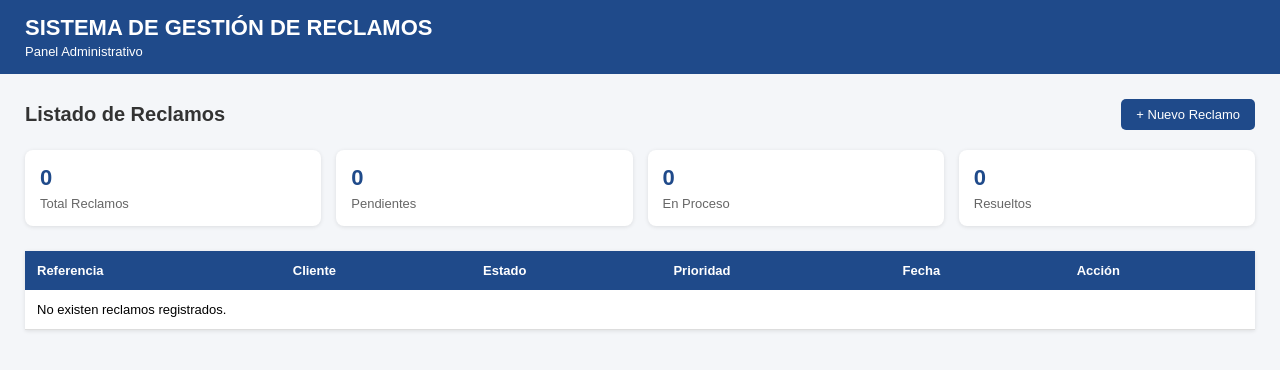
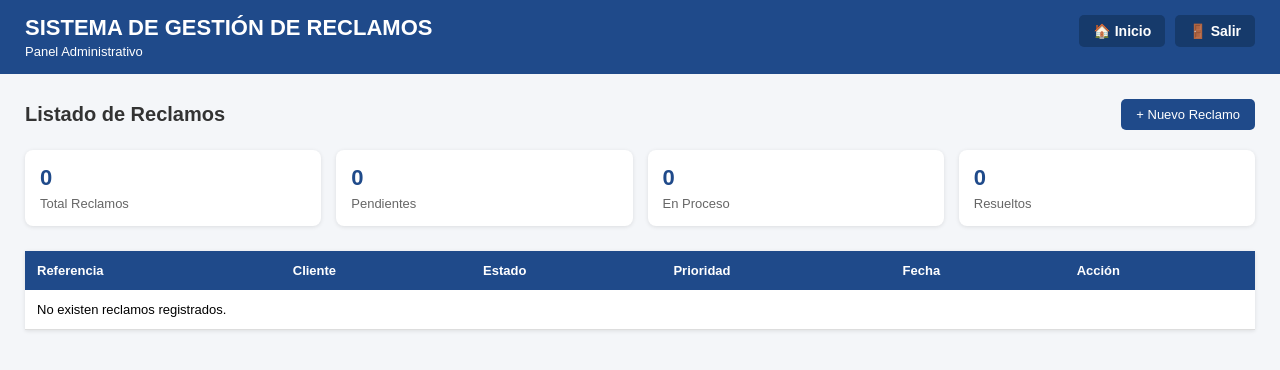
Before and after one commit to Ana2026O/sistema-reclamos, a Django app: page /panel_control/ in a window 1280 px wide. Shown: the top 370 px of the page. Run offline with Django 5.2, Linux system fonts and the light colour scheme; data that the repository does not hold is empty.

Commit message:
se agregaron botones para finalizar los flujos de navegacion

```diff
--- a/reclamos/templates/reclamos/panel_control.html
+++ b/reclamos/templates/reclamos/panel_control.html
@@ -33,6 +33,8 @@
             font-size:13px;
             margin-top:3px;
         }
+
+
 
         .contenedor{
             padding:25px;
@@ -131,16 +133,54 @@
         .ver{
             background:#1f4a8a;
         }
+        .acciones{
+    position:absolute;
+    top:15px;
+    right:25px;   /* antes decía left */
+    display:flex;
+    gap:10px;
+
+.btn-nav{
+    text-decoration:none;
+    color:white;      /* texto blanco */
+    background:#163a6b;
+    padding:8px 14px;
+    border-radius:5px;
+    font-size:14px;
+    font-weight:bold;
+}
+.btn-nav:hover{
+    background:white;
+    color:#1f4a8a;
+    border:1px solid white;
+    transition:0.3s;
+}
+
+.salir:hover{
+    background:white;
+    color:#dc3545;
+    border:1px solid white;
+}
+
+}
 
     </style>
 </head>
 
 <body>
 
-    <div class="navbar">
-        <h1>SISTEMA DE GESTIÓN DE RECLAMOS</h1>
-        <p>Panel Administrativo</p>
-    </div>
+  <div class="navbar">
+
+<div class="acciones">
+    <a href="{% url 'inicio' %}" class="btn-nav">🏠 Inicio</a>
+    <a href="{% url 'login_admin' %}" class="btn-nav salir">🚪 Salir</a>
+</div>
+
+    <h1>SISTEMA DE GESTIÓN DE RECLAMOS</h1>
+    <p>Panel Administrativo</p>
+
+</div>
+
 
     <div class="contenedor">
 
--- a/reclamos/views.py
+++ b/reclamos/views.py
@@ -10,6 +10,8 @@ from reportlab.lib.units import cm
 from .forms import ReclamoForm, UsuarioForm
 from .models import Reclamo
 
+from django.contrib.auth.models import User
+from .forms import UsuarioForm
 
 # ---------------- INICIO ----------------
 def inicio(request):
```
Also changed, not shown: reclamos/templates/reclamos/lista_usuario.html (+23 -47 lines).
